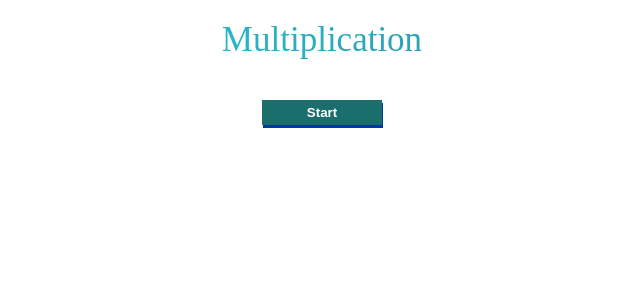
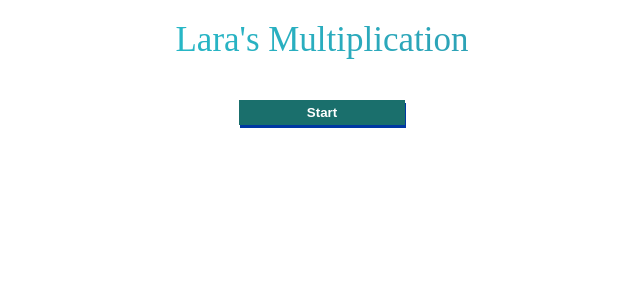
Before and after one commit to Color-Of-Code/learning-apps, a React (Vite) app in the folder multiplication/: page / in a window 1280 px wide. Shown: the top 300 px of the page, without its empty margins (318-958 px from the left). Built offline with nearby package versions, Linux system fonts and the light colour scheme.

Commit message:
fix: Cleanup

```diff
--- a/multiplication/src/api.ts
+++ b/multiplication/src/api.ts
@@ -1,18 +1,18 @@
-import { uniq } from "lodash";
+import { uniq } from 'lodash';
 
-const shuffleArray = (array: any[]) => {
+const shuffleArray = (array: any[]): any[] => {
   return [...array].sort(() => Math.random() - 0.5);
 };
 
-export type Question = {
-  question: string;
-  correct_answer: string;
-  incorrect_answers: string[];
-};
+export interface Question {
+  question: string
+  correctAnswer: string
+  incorrectAnswers: string[]
+}
 
 export type QuestionState = Question & { answers: string[] };
 
-function createQuestion(): QuestionState {
+function createQuestion (): QuestionState {
   const a = Math.floor(Math.random() * 10) + 1;
   const b = Math.floor(Math.random() * 10) + 1;
   const question = `${a} x ${b}`;
@@ -24,9 +24,9 @@ function createQuestion(): QuestionState {
   );
   return {
     question,
-    correct_answer: correct,
-    incorrect_answers: incorrect,
-    answers: shuffleArray([...incorrect, correct]),
+    correctAnswer: correct,
+    incorrectAnswers: incorrect,
+    answers: shuffleArray([...incorrect, correct])
   };
 }
 
--- a/multiplication/src/app.styles.ts
+++ b/multiplication/src/app.styles.ts
@@ -15,6 +15,11 @@ export const GlobalStyle = createGlobalStyle`
 
   *{
     box-sizing: border-box;
+  }
+
+  .App {
+    font-family: sans-serif;
+    text-align: center;
   }
 `;
 
--- a/multiplication/src/app.tsx
+++ b/multiplication/src/app.tsx
@@ -6,77 +6,88 @@ import QuestionCard from './component/question-card';
 
 import { GlobalStyle, Wrapper } from './app.styles';
 
-const TOTAL_QUESTIONS = 10;
+const TOTAL_QUESTIONS = 2;
 
-export type AnswerObject = {
+export interface AnswerObject {
   question: string
   correctAnswer: string
   answer: string
   correct: boolean
-};
+}
 
-export default function App() {
+export enum Screen {
+  Start,
+  Question,
+  End,
+}
+
+export default function App () {
+  const [screen, setScreen] = React.useState<Screen>(Screen.Start);
   const [questions, setQuestions] = React.useState<QuestionState[]>([]);
   const [number, setNumber] = React.useState<number>(0);
-  const [gameOver, setGameOver] = React.useState<boolean>(true);
-  const [userAnswers, setUserAnswers] = React.useState<AnswerObject[]>([]);
+  const [answers, setAnswers] = React.useState<AnswerObject[]>([]);
   const [score, setScore] = React.useState<number>(0);
-  const [complete, setComplete] = React.useState<boolean>(false);
 
   const startQuiz = () => {
     const newQuestions = createQuestions(TOTAL_QUESTIONS);
-    setComplete(false);
     setQuestions(newQuestions);
     setNumber(0);
-    setUserAnswers([]);
-    setGameOver(false);
+    setAnswers([]);
+    setScreen(Screen.Question);
   };
 
   const checkAnswer = (e: React.MouseEvent<HTMLButtonElement>) => {
-    if (!gameOver) {
+    if (screen === Screen.Question) {
       const answer = e.currentTarget.value;
-      const correct = questions[number].correct_answer === answer;
+      const correct = questions[number].correctAnswer === answer;
       if (correct) setScore((prev) => prev + 1);
       const answerObject = {
         question: questions[number].question,
-        correctAnswer: questions[number].correct_answer,
+        correctAnswer: questions[number].correctAnswer,
         answer,
         correct
       };
-      setUserAnswers((prev) => [...prev, answerObject]);
+      setAnswers((prev) => [...prev, answerObject]);
     }
   };
 
   const handleNext = () => {
-    if (number < TOTAL_QUESTIONS - 1) setNumber((prev) => prev + 1);
-    else setComplete(true);
+    if (number < TOTAL_QUESTIONS - 1) {
+      setNumber((prev) => prev + 1);
+      setScreen(Screen.Question);
+    } else {
+      setScreen(Screen.End);
+    }
   };
+
+  const start = screen === Screen.Start;
+  const question = screen === Screen.Question;
+  const end = screen === Screen.End;
 
   return (
     <>
       <GlobalStyle />
       <Wrapper>
-        <h1>Multiplication</h1>
-        {complete && <div className="complete">END</div>}
-
-        {gameOver || complete ? (
+        <h1>Lara's Multiplication</h1>
+        {end && <div className="complete">END</div>}
+        {(start || end) && (
           <button className="start" onClick={startQuiz}>
             Start
           </button>
-        ) : null}
-        {!gameOver ? <p className="score">Score: {score}</p> : null}
-        {!gameOver && !complete && (
+        )}
+        {(question || end) && <p className="score">Score: {score}</p>}
+        {question && !end && (
           <QuestionCard
             number={number + 1}
             question={questions[number].question}
             answers={questions[number].answers}
             total={TOTAL_QUESTIONS}
-            userAnswer={userAnswers ? userAnswers[number] : undefined}
+            userAnswer={answers ? answers[number] : undefined}
             callback={checkAnswer}
           />
         )}
 
-        {!gameOver && !complete && !!userAnswers[number] && (
+        {question && !end && !!answers[number] && (
           <button className="next" onClick={handleNext}>
             Next
           </button>
--- a/multiplication/src/component/question-card.styles.ts
+++ b/multiplication/src/component/question-card.styles.ts
@@ -16,10 +16,10 @@ export const Wrapper = styled.div`
   }
 `;
 
-type ButtonProps = {
+interface ButtonProps {
   correct: boolean
   userClicked: boolean
-};
+}
 
 export const ButtonWrapper = styled.div<ButtonProps>`
   display: flex;
@@ -36,7 +36,7 @@ export const ButtonWrapper = styled.div<ButtonProps>`
     cursor: pointer;
     user-select: none;
     width: 50%;
-    background: ${({ correct, userClicked }) =>
+    background: ${({ correct, userClicked }: ButtonProps) =>
       correct ? '#5af75a' : !correct && userClicked ? 'red' : null};
     margin-bottom: 5px;
     border-radius: 5px;
--- a/multiplication/src/component/question-card.tsx
+++ b/multiplication/src/component/question-card.tsx
@@ -1,17 +1,17 @@
-import React from "react";
+import React from 'react';
 
-import { AnswerObject } from "../app";
+import { AnswerObject } from '../app';
 
-import { Wrapper, ButtonWrapper } from "./question-card.styles";
+import { Wrapper, ButtonWrapper } from './question-card.styles';
 
-type Props = {
+interface Props {
   question: string
   answers: string[]
   callback: any
   userAnswer: AnswerObject | undefined
   number: number
   total: number
-};
+}
 
 const QuestionCard: React.FC<Props> = ({
   question,
@@ -29,10 +29,10 @@ const QuestionCard: React.FC<Props> = ({
       {answers.map((answer: string, i: number) => (
         <ButtonWrapper
           correct={userAnswer?.correctAnswer === answer}
-          userClicked={userAnswer?.answer === answer}
+          userClicked={userAnswer?.userAnswer === answer}
           key={i}
         >
-          <button disabled={!!userAnswer} value={answer} onClick={callback}>
+          <button disabled={!(userAnswer == null)} value={answer} onClick={callback}>
             <span>{answer}</span>
           </button>
         </ButtonWrapper>
--- a/multiplication/src/styles.css
+++ /dev/null
@@ -1,4 +0,0 @@
-.App {
-  font-family: sans-serif;
-  text-align: center;
-}
```
